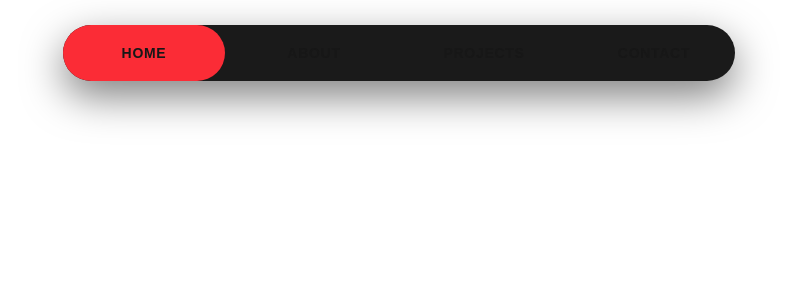
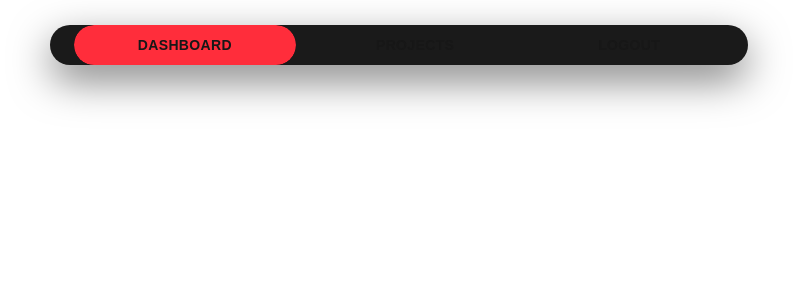
Before and after one commit to xTfTV/portfolio-website, a Next.js app: page / in a window 1280 px wide. Shown: the top 300 px of the page, without its empty margins (241-1038 px from the left). Built offline with nearby package versions, Linux system fonts and the light colour scheme.

Commit message:
Changing the layout of the app - designing this to be a project tracker for my brother

```diff
--- a/src/app/about/page.tsx
+++ /dev/null
@@ -1,9 +0,0 @@
-import Header from "../components/header/header";
-
-export default function About() {
-    return (
-        <div>
-            <Header />
-        </div>
-    );
-}
--- a/src/app/components/header/header.tsx
+++ b/src/app/components/header/header.tsx
@@ -4,10 +4,9 @@ import Link from "next/link";
 import { usePathname } from "next/navigation";
 
 const links = [
-  { name: "Home", href: "/" },
-  { name: "About", href: "/about" },
+  { name: "Dashboard", href: "/" },
   { name: "Projects", href: "/projects" },
-  { name: "Contact", href: "/contact" },
+  { name: "Logout", href: "/logout" },
 ];
 
 export default function Header() {
@@ -15,22 +14,39 @@ export default function Header() {
 
   return (
     <header className="flex w-full justify-center pb-6.25">
-      <nav className="relative top-6.25 grid h-14 w-full max-w-2xl grid-cols-4 gap-2 rounded-full bg-[#1a1a1a] p-2 shadow-[0_15px_40px_rgba(0,0,0,0.5)]">
+      <nav
+        className="relative top-6.25 inline-flex h-10 w-fit items-center gap-4 rounded-full bg-[#1a1a1a] shadow-[0_15px_40px_rgba(0,0,0,0.5)]"
+        style={{
+          paddingInline: "clamp(1rem, 2vw, 1.5rem)",
+        }}
+      >
         {links.map((link) => {
-          const isActive = pathname === link.href;
+          const isActive =
+            pathname === link.href ||
+            (link.href !== "/" && pathname.startsWith(`${link.href}/`));
 
           return (
             <Link
-                key={link.name}
-                href={link.href}
-                aria-current={isActive ? "page" : undefined}
-                className={`relative flex w-full items-center justify-center overflow-hidden rounded-full px-2 text-[10px] font-semibold uppercase tracking-wider transition-colors duration-500 sm:px-4 sm:text-sm ${
-                    isActive
-                        ? "bg-red-500 text-white"
-                        : "text-zinc-300 before:absolute before:inset-0 before:origin-left before:scale-x-0 before:bg-red-500 before:transition-transform before:duration-500 hover:text-white hover:before:scale-x-100"
-                }`}
+              key={link.name}
+              href={link.href}
+              style={{
+                paddingInline: "clamp(2.5rem, 5vw, 4rem)",
+              }}
+              className={`
+                relative flex h-full items-center justify-center
+                overflow-hidden whitespace-nowrap rounded-full
+                text-sm font-semibold uppercase tracking-wide text-white
+                before:absolute before:inset-0 before:origin-left
+                before:rounded-full before:bg-[#ff2d3b]
+                before:transition-transform before:duration-300
+                ${
+                  isActive
+                    ? "before:scale-x-100"
+                    : "before:scale-x-0 hover:before:scale-x-100"
+                }
+              `}
             >
-                <span className="relative z-10">{link.name}</span>
+              <span className="relative z-10">{link.name}</span>
             </Link>
           );
         })}
--- /dev/null
+++ b/src/app/logout/page.tsx
@@ -0,0 +1,6 @@
+
+export default function Logout() {
+    return (
+        <div></div>
+    );
+}
```
Also changed, not shown: src/app/dashboard/page.tsx (renamed from src/app/contact/page.tsx).
